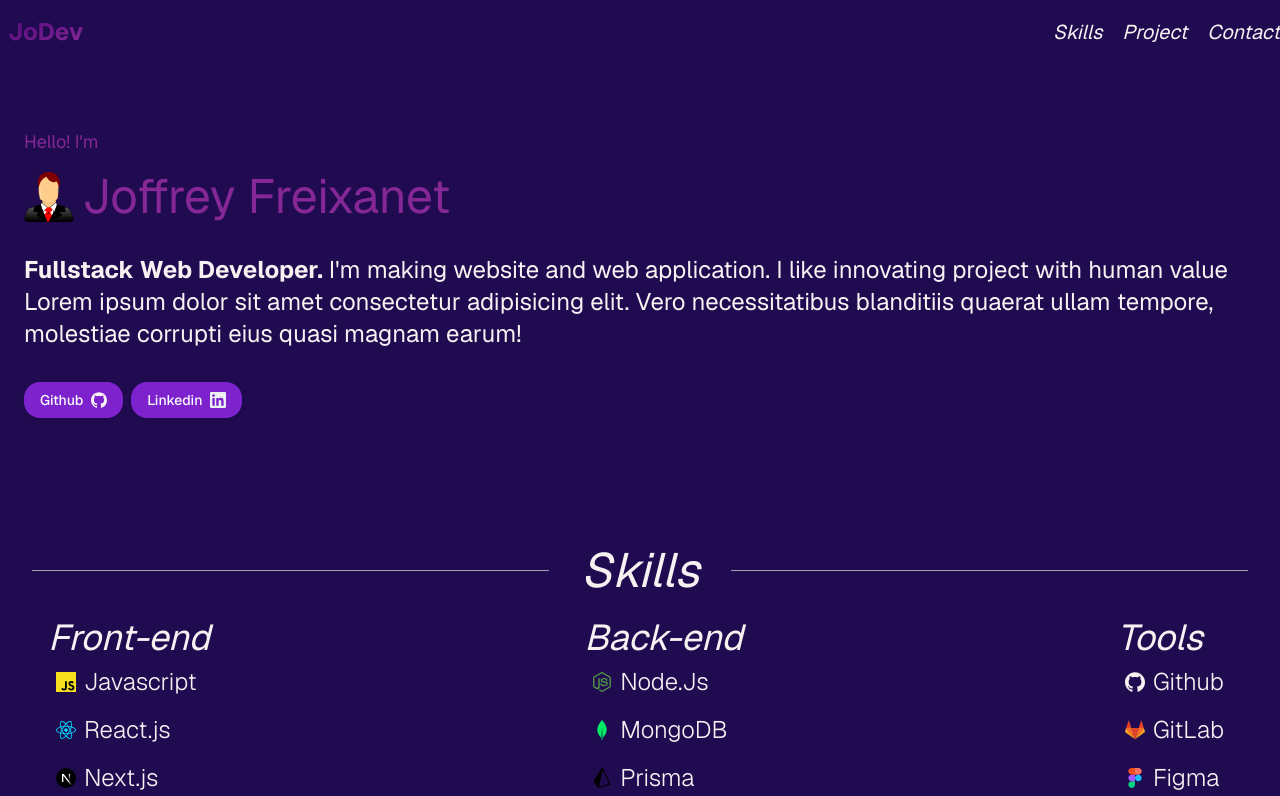
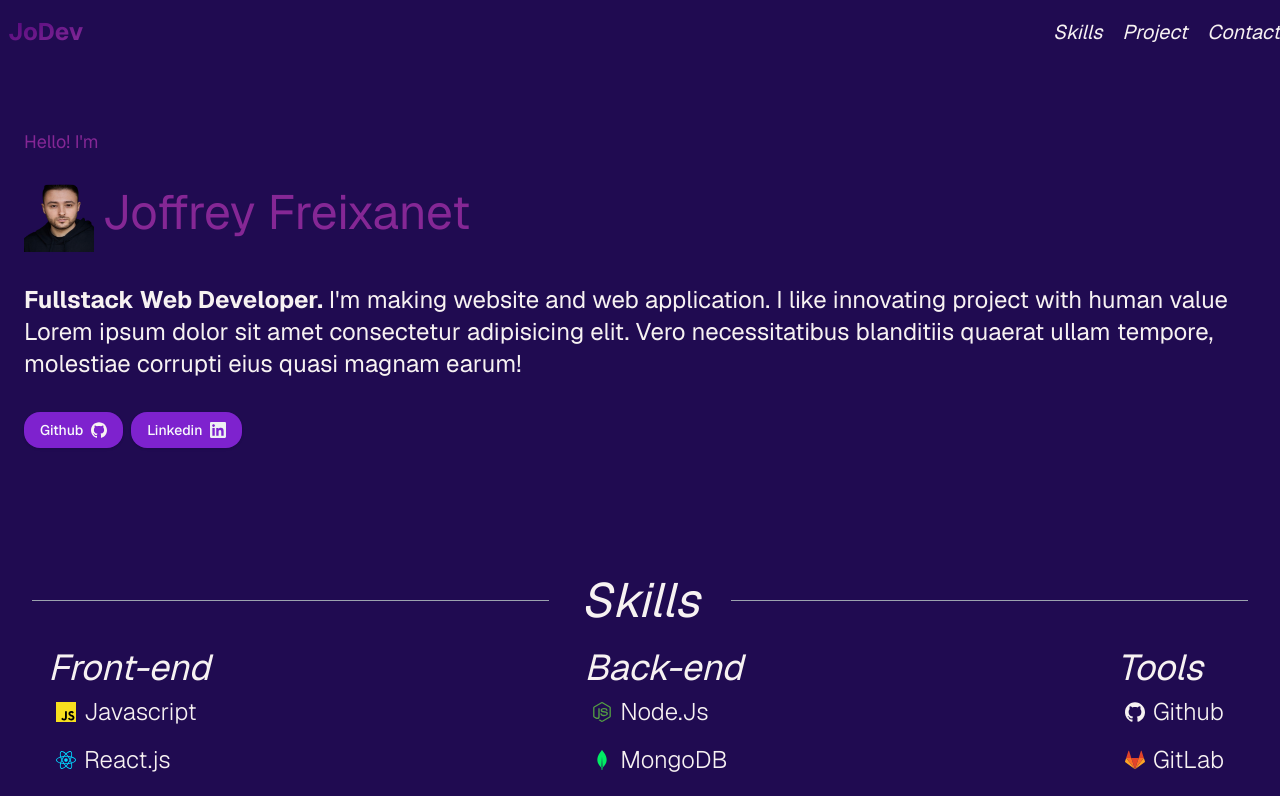
Before and after one commit to Joff317/Portfolio, a Next.js app: page / in a window 1280 px wide. Shown: the top 796 px of the page. Built offline with nearby package versions, Linux system fonts and the light colour scheme; a web font is replaced by a local one.

Commit message:
insert my picture

```diff
--- a/components/HeroSection.tsx
+++ b/components/HeroSection.tsx
@@ -7,17 +7,18 @@
 import businessman from "../public/businessman.png";
 import Link from "next/link";
 import Image from "next/image";
+import mypicture from "../public/IMG.png"
 
 export default function HeroSection() {
   return (
     <div className="flex flex-col gap-6 mx-auto px-2 py-4 max-sm:px-0">
       <div className="flex flex-col gap-2">
         <p className="text-lg text-text">Hello! I'm</p>
-        <div className="flex flex-row gap-2 my-2">
+        <div className="flex flex-row gap-2 my-2 items-center">
           <Image
-            src={businessman}
-            alt="Businessman"
-            className="w-[50px] h-[50px] max-md:w-[40px] max-md:h-[40px]"
+            src={mypicture}
+            alt="me"
+            className="w-[70px] h-[80px] max-md:w-[50px] max-md:h-[50px]"
           />
           <p className="text-5xl max-md:text-4xl text-text">
             Joffrey Freixanet
```
Also changed, not shown: public/IMG.png (added).
